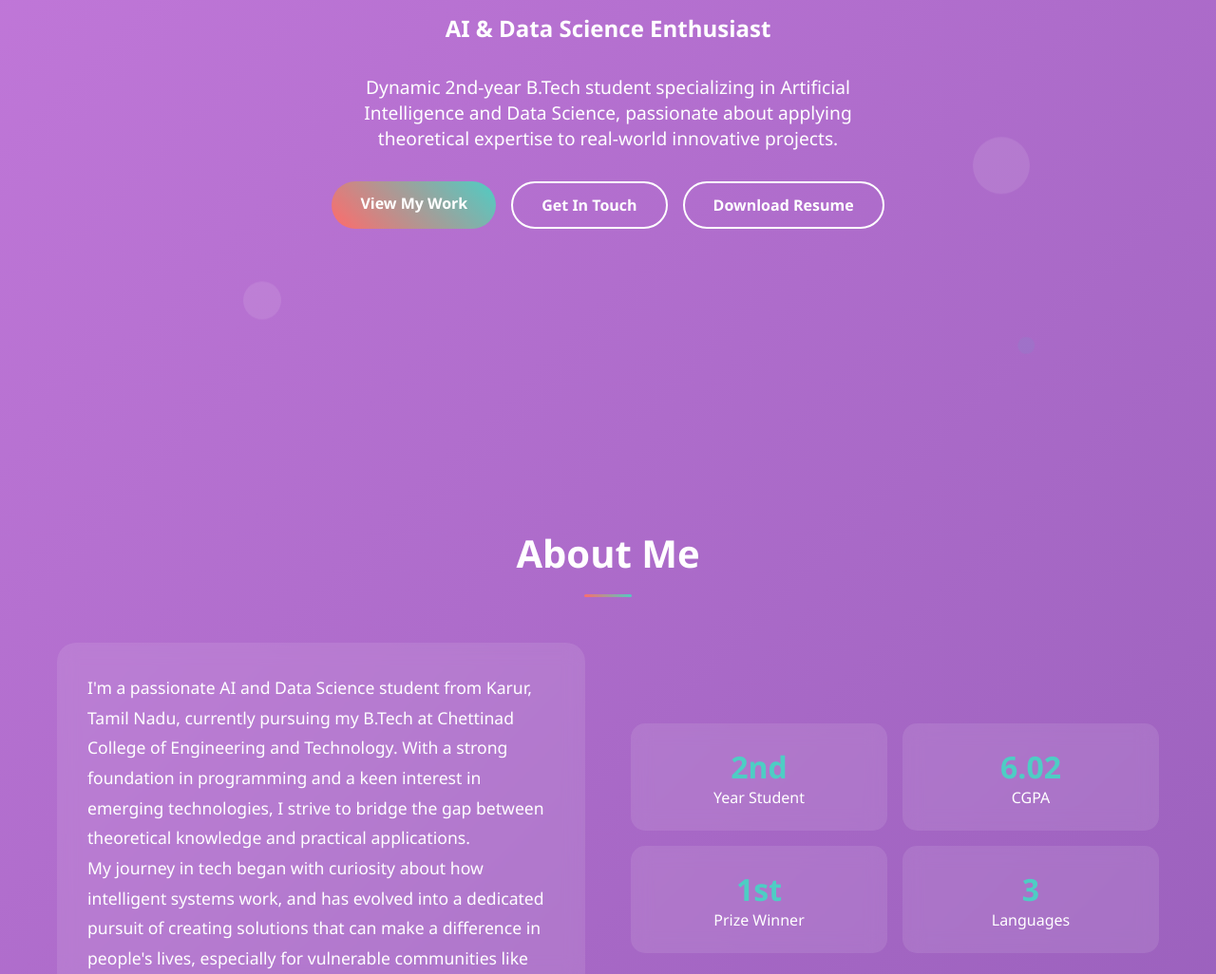
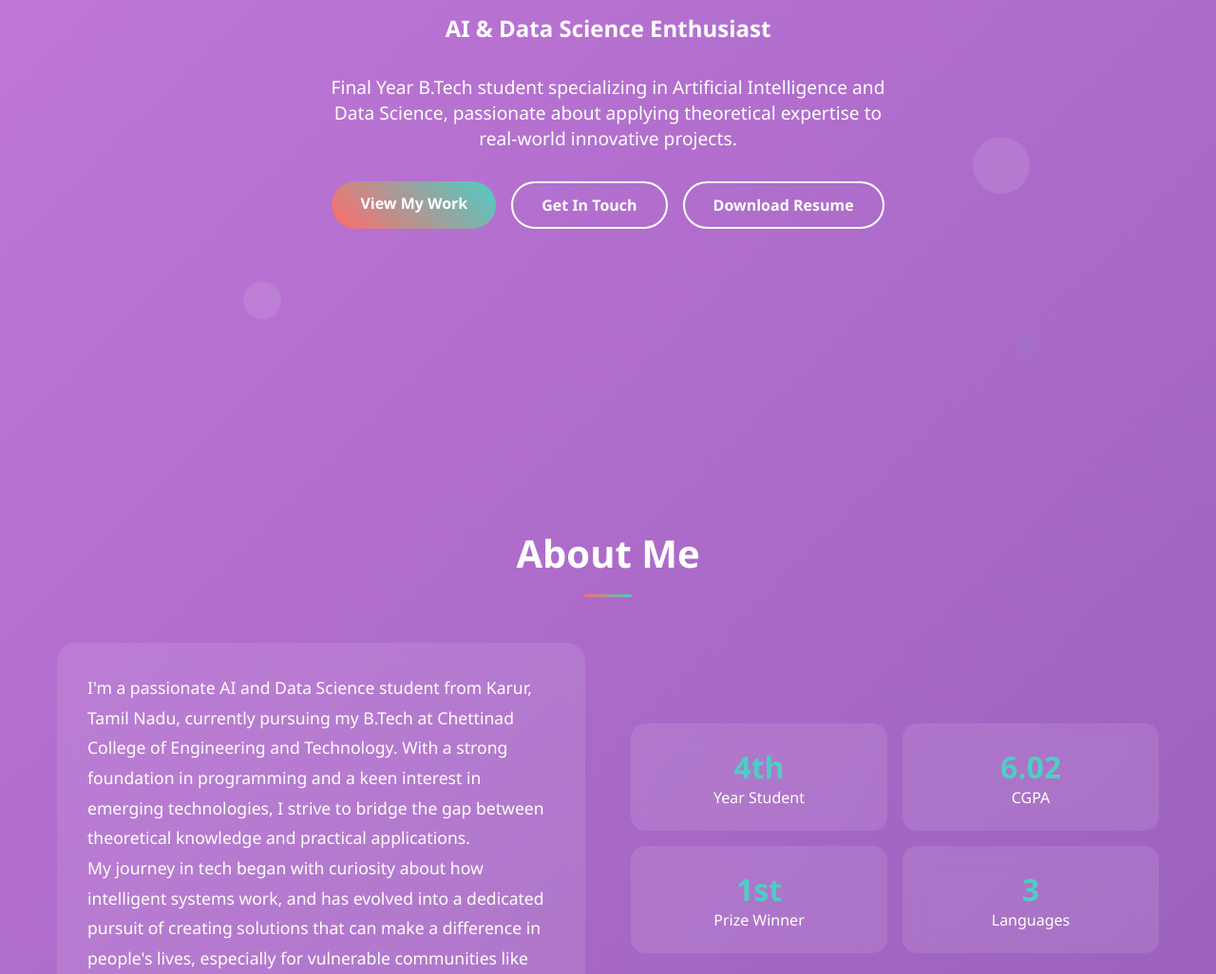
Before and after one commit to Ebinezar28/ebinezar_portfolio, a plain HTML site: page index.html in a window 1280 px wide. Shown: the part 325-1351 px from the top of the page at 95% size. Drawn offline with Linux system fonts and the light colour scheme.

Commit message:
Update index.html

```diff
--- a/index.html
+++ b/index.html
@@ -544,7 +544,7 @@
         <div class="hero-content">
             <h1>Ebinezar A</h1>
             <h2>AI & Data Science Enthusiast</h2>
-            <p>Dynamic 2nd-year B.Tech student specializing in Artificial Intelligence and Data Science, passionate about applying theoretical expertise to real-world innovative projects.</p>
+            <p>Final Year B.Tech student specializing in Artificial Intelligence and Data Science, passionate about applying theoretical expertise to real-world innovative projects.</p>
             <div class="cta-buttons">
                 <a href="#projects" class="btn btn-primary">View My Work</a>
                 <a href="#contact" class="btn btn-secondary">Get In Touch</a>
@@ -563,7 +563,7 @@
                 </div>
                 <div class="stats-grid fade-in">
                     <div class="stat-card interactive-element">
-                        <div class="stat-number">2nd</div>
+                        <div class="stat-number">4th</div>
                         <div>Year Student</div>
                     </div>
                     <div class="stat-card interactive-element">
```
